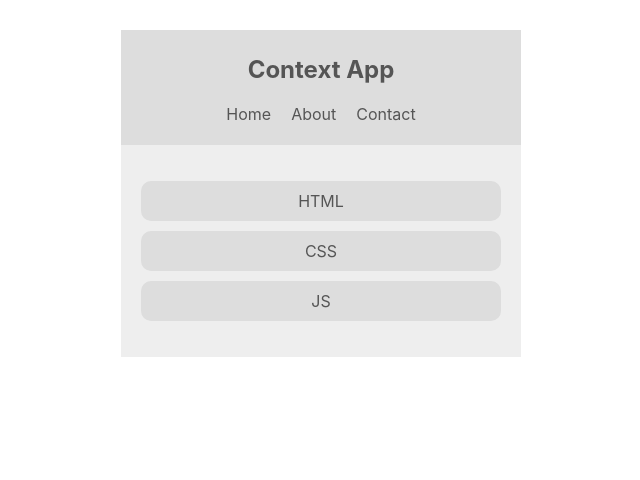
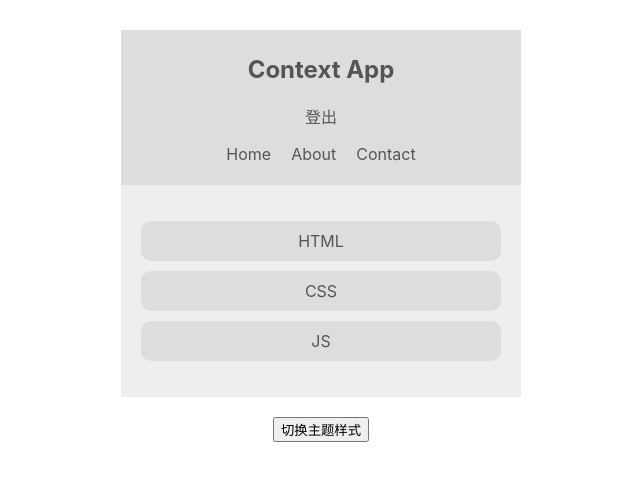
Before and after one commit to jackniu/react-demo, a React (Create React App) app: page / in a window 1280 px wide. Shown: the top 480 px of the page, without its empty margins (319-959 px from the left). Built offline with nearby package versions, Linux system fonts and the light colour scheme.

Commit message:
Add AuthContext to switch Authenticated status.

```diff
--- a/src/App.js
+++ b/src/App.js
@@ -1,13 +1,18 @@
 import BookList from './components/BookList'
 import Navbar from './components/Navbar';
+import ThemeToggle from './components/ThemeToggle';
+import AuthContextProvider from './contexts/AuthContext';
 import ThemeContextProvider from './contexts/ThemeContext';
 
 function App() {
     return (
         <div className="App">
             <ThemeContextProvider>
-                <Navbar />
-                <BookList />
+                <AuthContextProvider>
+                    <Navbar />
+                    <BookList />
+                    <ThemeToggle />
+                </AuthContextProvider>
             </ThemeContextProvider>
         </div>
     );
--- a/src/components/BookList.js
+++ b/src/components/BookList.js
@@ -1,7 +1,7 @@
 import React, { Component } from 'react'
 import { ThemeContext } from '../contexts/ThemeContext'
 
-export class BookList extends Component {
+class BookList extends Component {
     // 只有类组件才可以使用static，函数组件请参照官方文档；
     // static contextType = ThemeContext;
     render() {
--- a/src/components/Navbar.js
+++ b/src/components/Navbar.js
@@ -1,16 +1,25 @@
 import React, { Component, createContext } from 'react'
+import { AuthContext } from '../contexts/AuthContext';
 import { ThemeContext } from '../contexts/ThemeContext';
 
-export class Navbar extends Component {
+class Navbar extends Component {
     // static contextType = ThemeContext;
     render() {
         return (
-            <ThemeContext.Consumer>{(context => {
-                const { isLightTheme, light, dark } = context;
+            <AuthContext.Consumer>
+                {authContext => (
+                    <ThemeContext.Consumer>{(themeContext => {
+                        const { isAuthenticated, toggleAuth } = authContext;
+                        const { isLightTheme, light, dark } = themeContext;
                         const theme = isLightTheme ? light : dark;
                         return (
                             <nav style={{ background: theme.ui, color: theme.syntax }}>
                                 <h1>Context App</h1>
+                                <div onClick={toggleAuth}>
+                                    {
+                                        isAuthenticated ? '登录' : '登出'
+                                    }
+                                </div>
                                 <ul>
                                     <li>Home</li>
                                     <li>About</li>
@@ -20,6 +29,9 @@
                         )
                     })}
                     </ThemeContext.Consumer>
+                )}
+
+            </AuthContext.Consumer>
         )
     }
 }
--- /dev/null
+++ b/src/components/ThemeToggle.js
@@ -0,0 +1,19 @@
+import React, { Component } from 'react'
+import { ThemeContext } from '../contexts/ThemeContext'
+
+class ThemeToggle extends Component {
+    render() {
+        return (
+            <ThemeContext.Consumer>{context => {
+                const { toggleTheme } = context;
+                return (
+                    <button onClick={toggleTheme}>切换主题样式</button>
+                )
+            }}
+
+            </ThemeContext.Consumer>
+        )
+    }
+}
+
+export default ThemeToggle
--- /dev/null
+++ b/src/contexts/AuthContext.js
@@ -0,0 +1,24 @@
+import React, { Component, createContext } from 'react';
+
+export const AuthContext = createContext();
+
+class AuthContextProvider extends Component {
+    state = {
+        isAuthenticated: false,
+    }
+
+    toggleAuth = () => {
+        this.setState({
+            isAuthenticated: !this.state.isAuthenticated,
+        })
+    }
+    render() {
+        return (
+            <AuthContext.Provider value={{ ...this.state, toggleAuth: this.toggleAuth }}>
+                {this.props.children}
+            </AuthContext.Provider>
+        );
+    }
+}
+
+export default AuthContextProvider;
--- a/src/contexts/ThemeContext.js
+++ b/src/contexts/ThemeContext.js
@@ -18,10 +18,15 @@
             syntax: '#ddd',
         }
     }
+    toggleTheme = () => {
+        this.setState({
+            isLightTheme: !this.state.isLightTheme,
+        })
+    }
     render() {
         return (
             // 3. 通过value属性，把当前的state值传递给ThemeContext.Provider方法，然后再传递给包裹在它里面的子组件（consumer component，消费组件）。
-            <ThemeContext.Provider value={{ ...this.state }}>
+            <ThemeContext.Provider value={{ ...this.state, toggleTheme: this.toggleTheme }}>
                 {this.props.children}
             </ThemeContext.Provider>
         )
```
Lines whose indentation alone changed are shown as unchanged.
